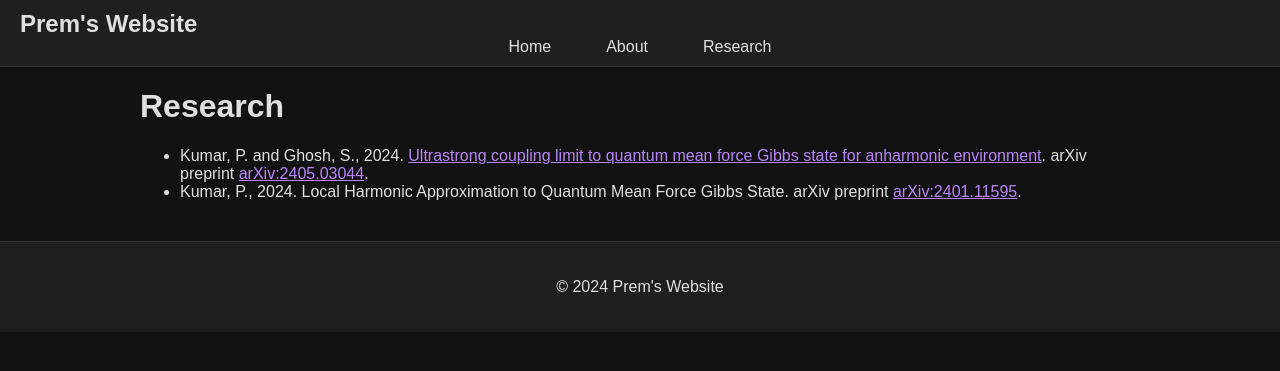
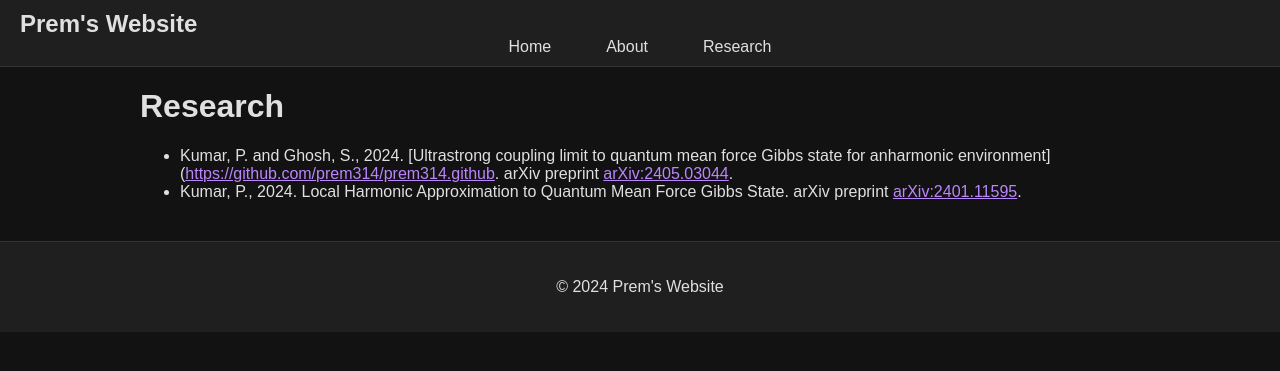
Before and after one commit to prem314/prem314.github.io, a Jekyll site: the page built from research.md, in a window 1280 px wide. Shown: the top 371 px of the page. Built offline with Jekyll 4.4.1, drawn with Linux system fonts in a browser that asks for light colours; some of the changed lines change nothing that is shown.

Commit message:
Update research.md

```diff
--- a/research.md
+++ b/research.md
@@ -5,5 +5,5 @@
 
 # Research
 
-  - Kumar, P. and Ghosh, S., 2024. [Ultrastrong coupling limit to quantum mean force Gibbs state for anharmonic environment](https://github.com/prem314/prem314.github.io/blob/main/ultrastrong_coupling_limit_to_quantum_mean_force_gibbs_state_for_anharmonic_environment_prem_kumar_sibasish_ghosh_paper). arXiv preprint [arXiv:2405.03044](https://arxiv.org/abs/2405.03044).
+  - Kumar, P. and Ghosh, S., 2024. [Ultrastrong coupling limit to quantum mean force Gibbs state for anharmonic environment]([https://github.com/prem314/prem314.github](https://prem314.github.io/ultrastrong_coupling_limit_to_quantum_mean_force_gibbs_state_for_anharmonic_environment_prem_kumar_sibasish_ghosh_paper). arXiv preprint [arXiv:2405.03044](https://arxiv.org/abs/2405.03044).
   - Kumar, P., 2024. Local Harmonic Approximation to Quantum Mean Force Gibbs State. arXiv preprint [arXiv:2401.11595](https://arxiv.org/abs/2401.11595).
```
